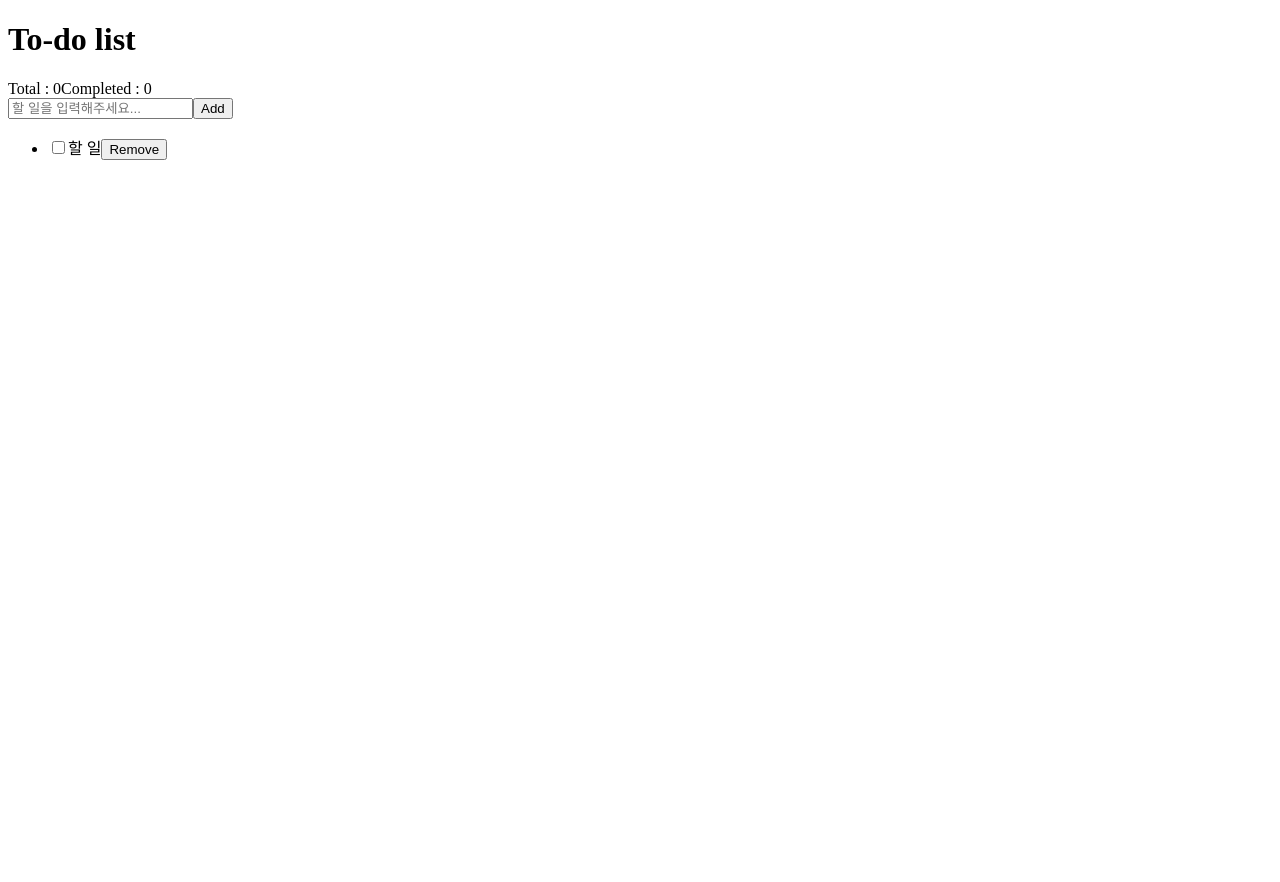
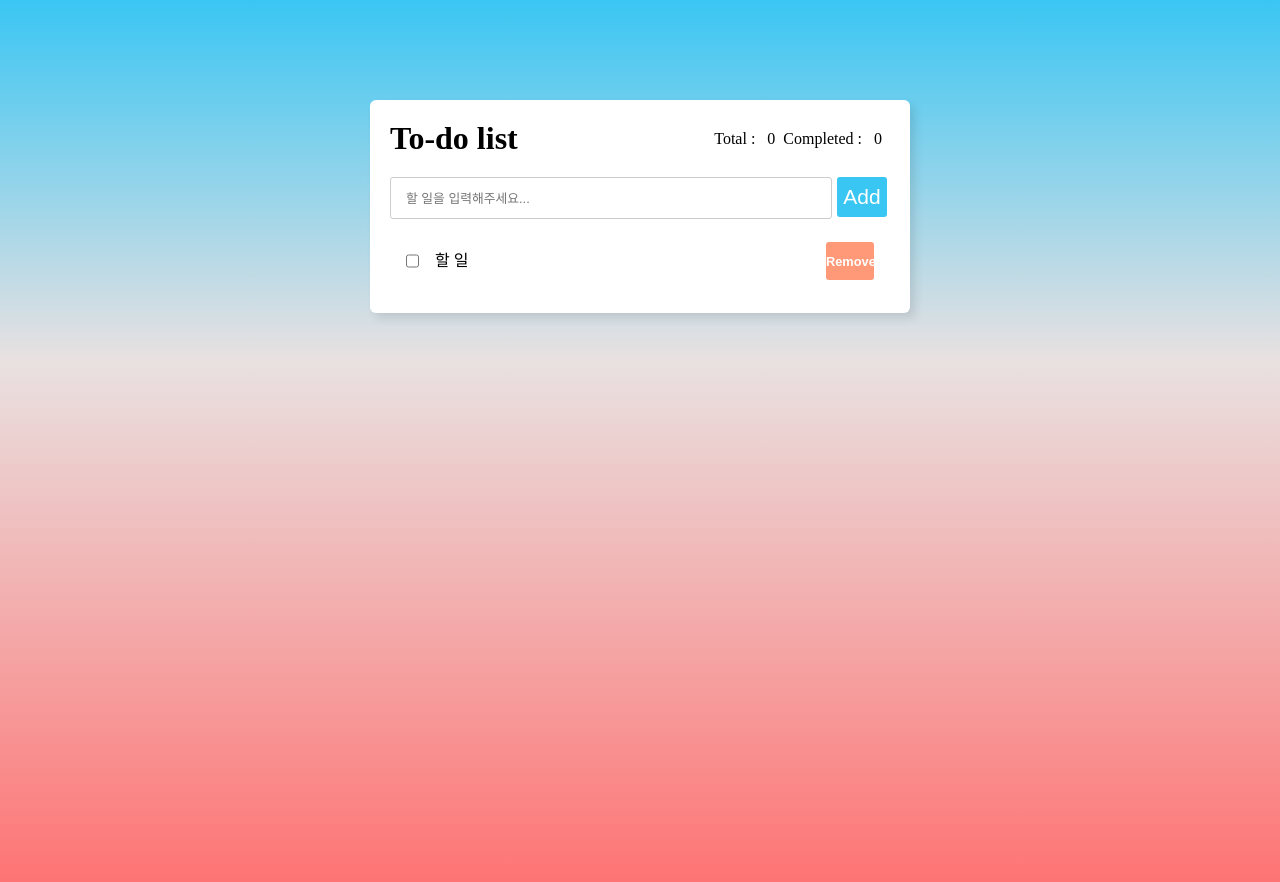
Before and after one commit to Eastynfromeast/my-very-last-javascript, a plain HTML site: page part02-vanillaJS-clone-coding/ch01-to-do-list/index.html in a window 1280 px wide. Before the commit the page ends 800 px from the top, so only its background shows below. Drawn offline with Linux system fonts and the light colour scheme.

Commit message:
feat(-to-do-list) - add a CSS stylesheet with JavaScript - Ch.1 To-do List(CSS 다루기)

```diff
--- a/part02-vanillaJS-clone-coding/ch01-to-do-list/index.html
+++ b/part02-vanillaJS-clone-coding/ch01-to-do-list/index.html
@@ -5,40 +5,127 @@
 		<meta name="viewport" content="width=device-width, initial-scale=1.0" />
 		<title>To Do List with Vanilla JS</title>
 	</head>
+	<style>
+		/* * {
+			margin: 0;
+			padding: 0;
+		}
 
+		body {
+			height: 100vh;
+			background: linear-gradient(180deg, #3ac6f3 0%, rgba(200, 180, 180, 0.4) 40%, rgba(255, 0, 0, 0.56) 100%);
+			overflow: hidden;
+		}
+
+		#app {
+			background: #fff;
+			max-width: 500px;
+			width: 100%;
+			margin: 100px auto;
+			padding: 20px;
+			border-radius: 6px;
+			box-shadow: 5px 5px 10px rgba(0, 0, 0, 0.1);
+		}
+
+		#header {
+			display: flex;
+			justify-content: space-between;
+			align-items: center;
+		}
+
+		#counter span {
+			margin-right: 0.5rem;
+		}
+
+		#inputField {
+			margin: 20px 0;
+			width: 100%;
+			display: flex;
+			height: 2.5rem;
+		}
+
+		#inputField input {
+			width: 85%;
+			height: 100%;
+			border-radius: 3px;
+			border: 1px solid #ccc;
+			font-size: 0.8rem;
+			padding-left: 15px;
+			outline: none;
+		}
+
+		#inputField input:focus {
+			border-color: #ff0051;
+		}
+
+		#inputField button {
+			width: 50px;
+			height: 100%;
+			border: none;
+			color: #fff;
+			margin-left: 5px;
+			font-size: 21px;
+			outline: none;
+			background: #3ac6f3;
+			border-radius: 3px;
+		}
+
+		#inputField button:hover {
+			background: #ff0051;
+		}
+
+		#itemListContainer {
+			max-height: 250px;
+			overflow: scroll;
+		}
+
+		#itemListContainer li {
+			position: relative;
+			display: flex;
+			justify-content: space-between;
+			list-style: none;
+			height: 3rem;
+			line-height: 3rem;
+			margin-bottom: 0.5rem;
+			overflow: hidden;
+			border-radius: 5px;
+		}
+
+		#itemListContainer div {
+			width: 100%;
+			display: flex;
+			justify-content: space-between;
+		}
+		#itemListContainer input {
+			margin: 1rem;
+			transition-duration: 0.5s;
+			opacity: 1;
+		}
+		#itemListContainer button {
+			width: 3rem;
+			margin: 0.3rem 1rem;
+			width: 3rem;
+			border: none;
+			color: #fff;
+			margin-left: 5px;
+			font-size: 0.8rem;
+			font-weight: bold;
+			outline: none;
+			background: #f97;
+			border-radius: 3px;
+			transition-duration: 0.5s;
+			opacity: 1;
+		}
+		#itemListContainer button:hover {
+			background-color: #ddd;
+		}
+		#itemListContainer span {
+			width: 100%;
+			text-align: 'left';
+		} */
+	</style>
 	<body>
 		<script>
-			/* HTML 레이아웃
-			 * wrapper
-			 * - header
-			 *   - title
-			 *   - counter
-			 *     - 'Total'
-			 *     - 0
-			 *     - 'Complete'
-			 *     - 0
-			 * - input-field
-			 *   - input
-			 *   - button
-			 * - item-list-container
-			 *   - ul
-			 *     - li
-			 *       - div
-			 *         - input(checkbox)
-			 *         - span
-			 *         - button 'remove'
-			 */
-			/* 			const wrapper = document.createElement('div');
-			const header = document.createElement('div');
-			const inputField = document.createElement('div');
-			const itemListContainer = document.createElement('div');
-			wrapper.appendChild(header);
-			wrapper.appendChild(inputField);
-			wrapper.appendChild(itemListContainer);
-			document.body.appendChild(wrapper);
-
-			console.log(createElement({ tagName: 'div', properties: { innerText: 'create element' }, parent: document.body, count: 10 })); */
-
 			const app = createElement({
 				tagName: 'div',
 				properties: { id: 'app' },
@@ -122,6 +209,158 @@
 				],
 			});
 
+			/*
+      인라인 스타일 작성법
+      app.style.background = '#000';
+			app.style.setProperty('background', '#ff0');
+      app.style.removeProperty('box-shadow');
+
+			app.style.cssText = ` background: #fff;
+      max-width: 500px;
+      width: 100%;
+      margin: 100px auto;
+      padding: 20px;
+      border-radius: 6px;
+      box-shadow: 5px 5px 10px rgba(0, 0, 0, 0.1);`;
+      */
+			/* 스타일 시트
+			document.styleSheets[0].insertRule(`#app {
+			background: #fff;
+			max-width: 500px;
+			width: 100%;
+			margin: 100px auto;
+			padding: 20px;
+			border-radius: 6px;
+			box-shadow: 5px 5px 10px rgba(0, 0, 0, 0.1);
+		  }`);
+			// document.styleSheets[0].deleteRule(0);
+
+			console.log(app.style.background); // 인라인 작성법으로 작성하지 않으면 이 방식으로는 접근 불가
+			console.log(getComputedStyle(app).background);
+      */
+			const stylesheet = new CSSStyleSheet();
+			stylesheet.replace(`
+      * {
+			margin: 0;
+			padding: 0;
+		}
+
+		body {
+			height: 100vh;
+			background: linear-gradient(180deg, #3ac6f3 0%, rgba(200, 180, 180, 0.4) 40%, rgba(255, 0, 0, 0.56) 100%);
+			overflow: hidden;
+		}
+
+		#app {
+			background: #fff;
+			max-width: 500px;
+			width: 100%;
+			margin: 100px auto;
+			padding: 20px;
+			border-radius: 6px;
+			box-shadow: 5px 5px 10px rgba(0, 0, 0, 0.1);
+		}
+
+		#header {
+			display: flex;
+			justify-content: space-between;
+			align-items: center;
+		}
+
+		#counter span {
+			margin-right: 0.5rem;
+		}
+
+		#inputField {
+			margin: 20px 0;
+			width: 100%;
+			display: flex;
+			height: 2.5rem;
+		}
+
+		#inputField input {
+			width: 85%;
+			height: 100%;
+			border-radius: 3px;
+			border: 1px solid #ccc;
+			font-size: 0.8rem;
+			padding-left: 15px;
+			outline: none;
+		}
+
+		#inputField input:focus {
+			border-color: #ff0051;
+		}
+
+		#inputField button {
+			width: 50px;
+			height: 100%;
+			border: none;
+			color: #fff;
+			margin-left: 5px;
+			font-size: 21px;
+			outline: none;
+			background: #3ac6f3;
+			border-radius: 3px;
+		}
+
+		#inputField button:hover {
+			background: #ff0051;
+		}
+
+		#itemListContainer {
+			max-height: 250px;
+			overflow: scroll;
+		}
+
+		#itemListContainer li {
+			position: relative;
+			display: flex;
+			justify-content: space-between;
+			list-style: none;
+			height: 3rem;
+			line-height: 3rem;
+			margin-bottom: 0.5rem;
+			overflow: hidden;
+			border-radius: 5px;
+		}
+
+		#itemListContainer div {
+			width: 100%;
+			display: flex;
+			justify-content: space-between;
+		}
+		#itemListContainer input {
+			margin: 1rem;
+			transition-duration: 0.5s;
+			opacity: 1;
+		}
+		#itemListContainer button {
+			width: 3rem;
+			margin: 0.3rem 1rem;
+			width: 3rem;
+			border: none;
+			color: #fff;
+			margin-left: 5px;
+			font-size: 0.8rem;
+			font-weight: bold;
+			outline: none;
+			background: #f97;
+			border-radius: 3px;
+			transition-duration: 0.5s;
+			opacity: 1;
+		}
+		#itemListContainer button:hover {
+			background-color: #ddd;
+		}
+		#itemListContainer span {
+			width: 100%;
+			text-align: 'left';
+		}`);
+			// console.log(stylesheet);
+			// document.header.appendChild(stylesheet); Node가 아니기 떄문에 appendChild 불가
+			document.adoptedStyleSheets = [stylesheet];
+
 			function createElement({ tagName, properties, parent, children, count = 1 }) {
 				const create = () => {
 					const element = document.createElement(tagName);
```
